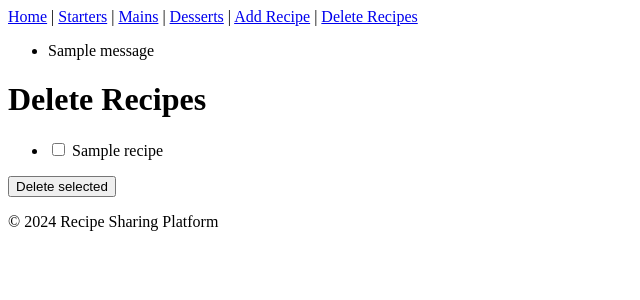
After one commit to dutes/ci_proj4, a Django app: template recipe_share_app/templates/delete.html in a window 1280 px wide. The commit adds this page. Shown: the top 300 px of the page, without its empty margins (0-640 px from the left). Run offline with Django 3.2, Linux system fonts and the light colour scheme; the template is opened without the code that fills it: most values are stand-ins (such as "Sample title", 1, 10 or a date in 2020); one stand-in notice (Sample message) is shown.

Commit message:
Add delete functionality and content

```diff
--- a/recipe_share_app/templates/base.html
+++ b/recipe_share_app/templates/base.html
@@ -12,11 +12,21 @@
             <a href="{% url 'starters' %}">Starters</a> |
             <a href="{% url 'mains' %}">Mains</a> |
             <a href="{% url 'desserts' %}">Desserts</a> |
-            <a href="{% url 'add_recipe' %}">Add Recipe</a>
+            <a href="{% url 'add_recipe' %}">Add Recipe</a> |
+            <a href="{% url 'delete' %}">Delete Recipes</a>
         </nav>
     </header>
     <main>
-        {% block content %}{% endblock %}
+        {% if messages %}
+            <ul>
+                {% for message in messages %}
+                    <li>{{ message }}</li>
+                {% endfor %}
+            </ul>
+        {% endif %}
+
+        {% block content %}
+        {% endblock %}
     </main>
     <footer>
         <p>&copy; 2024 Recipe Sharing Platform</p>
--- /dev/null
+++ b/recipe_share_app/templates/delete.html
@@ -0,0 +1,41 @@
+{% extends 'base.html' %}
+
+{% block content %}
+<h1>Delete Recipes</h1>
+<form method="POST" action="{% url 'delete' %}">
+    {% csrf_token %}
+    <ul>
+        {% for recipe in recipes %}
+        <li>
+            <input type="checkbox" name="recipe_id" value="{{ recipe.id }}">
+            {{ recipe.name }}
+        </li>
+        {% endfor %}
+    </ul>
+    <button type="button" is="delte-button">Delete selected</button>
+</form>
+
+<!--modal-->
+<div id="delete-modal" style="display: none;">
+    <p> Are you sure you want to deleted the selected recipes?</p>
+    <button id="confirm-delete" type="submit">Yes</button>
+    <button id="cancel-delete" type="button">No</button>
+</div>
+
+<!--script to delete the selected-->
+<script>
+    const deleteButton = document.getElementById('delete-button');
+    const modal = document.getElementById('delete-modal');
+    const confirmDelete = document.getElementById('confirm-delete');
+    const cancelDelete = document.getElementById('cancel-delete');
+
+    deleteButton.addEventListener('click', () => {
+        modal.style.display = 'block';
+    });
+
+    cancelDelete.addEventListener('click', () => {
+        modal.style.display = 'none';
+    });
+
+</script>
+{% endblock %}
--- a/recipe_share_app/urls.py
+++ b/recipe_share_app/urls.py
@@ -7,4 +7,5 @@ urlpatterns = [
     path('mains/', views.mains, name='mains'), # path for the mains page
     path('desserts/', views.desserts, name='desserts'), # path for the desserts page
     path('add_recipe/', views.add_recipe, name='add_recipe'), # path for the add recipe page
+    path('delete_view/', views.delete_view, name='delete_view'), # path for the delete recipe page
 ]
```
Also changed, not shown: recipe_share_app/views.py (+11 -0 lines).
